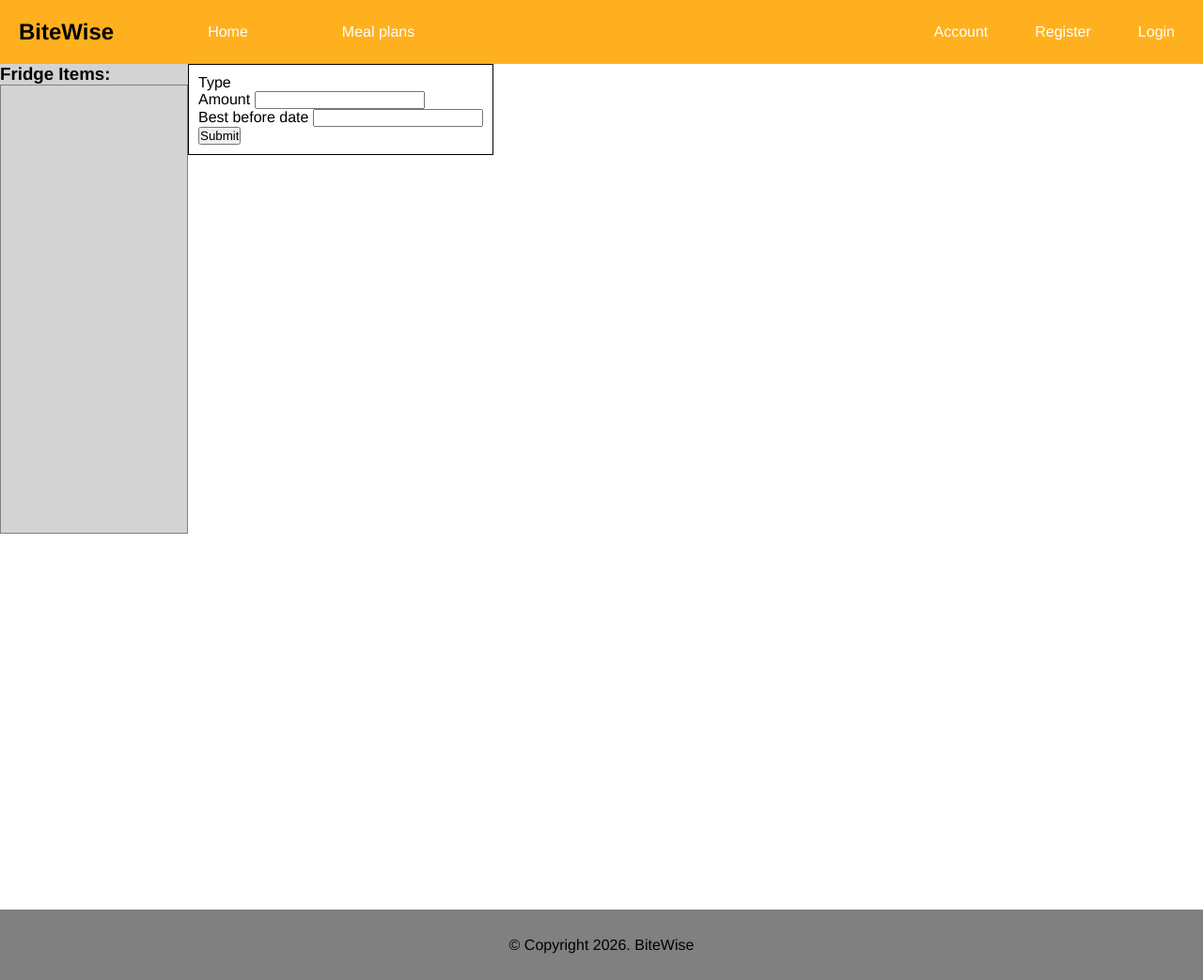
After one commit to MaJaAaAaA1/BiteWise, a Flask app: page /mypage in a window 1280 px wide. The commit adds this page. Shown: the whole page at 94% size. Run offline with Flask 3, Linux system fonts and the light colour scheme; the visitor is signed in with stand-in values (Sample User, id 1); data that the repository does not hold is empty; parts of the project's set-up code (start-up, migrations or seed data) failed here and were passed over.

Commit message:
See/add frigde ingredients
Big commit that adds some queries, routes and also changed mypage with some more css, html and javascript. You can now see your own frigde content and also add to it with a very very basic design. It also has some basic error checking when adding to frigde. Also added units and amounts when viewing a specific recipe.

```diff
--- a/server.py
+++ b/server.py
@@ -39,13 +39,18 @@ def home():
 def recipes():
     return render_template("recipes.html")
 
-# Recipes route
+# Recipe route
 @app.route("/recipes/recipe")
 def recipe():
     if int(request.args.get("recipeid")):
         data = database.getRecipeById(int(request.args.get("recipeid")))
-        return render_template("recipe.html", title=data[0][0], creator=data[0][1], time=data[0][2], instructions=data[0][3])
+        return render_template("recipe.html", title=data[0][0], creator=data[0][1], time=data[0][2], instructions=data[0][3], ingredients=data[0][4], units=data[0][5], amounts=data[0][6])
     return redirect(url_for("recipes"))
+
+# MyPage route
+@app.route("/mypage")
+def myPage():
+    return render_template("mypage.html")
 
 # Login route
 @app.route("/login", methods=['GET', 'POST'])
@@ -95,3 +100,25 @@ def getRecipes():
         data[i][2] = str(data[i][2])
     print(data[0][2])
     return jsonify(data)
+
+@app.route("/getFrigdeInventory")
+def getFrigdeInventory():
+    data = database.getFridgeInventoryById(int(request.args.get("userid")))
+    return jsonify(data)
+
+@app.route("/getAllIngredients")
+def getAllIngredients():
+    data = database.getAllIngredients()
+    return jsonify(data)
+
+@app.route("/addIngredient", methods=["POST"])
+def addIngredient():
+    try:
+        userId = request.form["userid"]
+        ingredientId = request.form["ingredientId"]
+        amount = request.form["amount"]
+        bestBeforeDate = request.form["bestBeforeDate"]
+    except:
+        return jsonify("Not enough data!")
+    message = database.addIngredientToFridge(userId, ingredientId, amount, bestBeforeDate)
+    return jsonify(message)
--- a/static/footer.css
+++ b/static/footer.css
@@ -0,0 +1,8 @@
+footer {
+    display: flex;
+    width: 100%;
+    height: 75px;
+    background-color: grey;
+    justify-content: center;
+    align-items: center;
+}
--- /dev/null
+++ b/static/frigdeItems.js
@@ -0,0 +1,83 @@
+const fridge = document.getElementById("fridgeItems");
+const radioDiv = document.getElementById("radioTypes");
+
+const paramsString = window.location.search;
+const searchParams = new URLSearchParams(paramsString);
+
+// Set userid hidden value
+const addToFrigdeForm = document.getElementById("frigdeForm");
+const hiddenValue = document.createElement("input");
+hiddenValue.name = "userid";
+hiddenValue.type = "hidden";
+hiddenValue.value = searchParams.get("userid");
+addToFrigdeForm.appendChild(hiddenValue);
+
+// Fetch recipes
+const url = "/getFrigdeInventory?userid=" + searchParams.get("userid");
+
+const getData = async () => {
+  await fetch(url)
+    .then((respone) => respone.json())
+    .then((data) => {
+      data.forEach((e) => {
+        createFrigdeBoxes(fridge, e[0], e[1], e[2], e[3]);
+      });
+    });
+
+  await fetch("/getAllIngredients")
+    .then((response) => response.json())
+    .then((data) => {
+      data.forEach((e) => {
+        createIngredientsRadio(radioDiv, e[0], e[1]);
+      });
+    });
+};
+
+const createFrigdeBoxes = (frigde, title, unit, amount, bbd) => {
+  const frigdeItem = document.createElement("div");
+  frigdeItem.classList.add("fridge-item");
+
+  const frigdeTitle = document.createElement("p");
+  frigdeTitle.classList.add("fridge-item-title");
+
+  const frigdeAmount = document.createElement("p");
+  frigdeAmount.classList.add("fridge-item-amount");
+  frigdeAmount.classList.add("push");
+
+  const frigdeBBD = document.createElement("p");
+  frigdeBBD.classList.add("fridge-item-bbd");
+  frigdeBBD.classList.add("hidden");
+
+  frigdeTitle.innerHTML = title;
+  frigdeAmount.innerHTML = amount + " " + unit;
+  frigdeBBD.innerHTML = bbd;
+
+  frigdeItem.addEventListener("click", () => {
+    frigdeBBD.classList.toggle("hidden");
+    frigdeItem.classList.toggle("expand");
+  });
+
+  frigdeItem.appendChild(frigdeTitle);
+  frigdeItem.appendChild(frigdeAmount);
+  frigdeItem.appendChild(frigdeBBD);
+
+  frigde.appendChild(frigdeItem);
+};
+
+const createIngredientsRadio = (radioDiv, ingredientId, ingredientType) => {
+  const radioInput = document.createElement("input");
+  radioInput.type = "radio";
+  radioInput.name = "ingredientId";
+  radioInput.id = ingredientId;
+  radioInput.value = ingredientId;
+
+  const lableInput = document.createElement("label");
+  lableInput.htmlFor = ingredientId;
+  lableInput.innerHTML = ingredientType;
+
+  radioDiv.appendChild(radioInput);
+  radioDiv.appendChild(lableInput);
+  radioDiv.appendChild(document.createElement("br"));
+};
+
+getData();
--- /dev/null
+++ b/static/mypage.css
@@ -0,0 +1,62 @@
+.mypage-grid {
+    display: grid;
+    grid-template-columns: auto auto;
+}
+
+.fridge-box {
+    height: 900px;
+    display: flex;
+}
+
+.fridge-list {
+    display: flex;
+    flex-direction: column;
+    width: 200px;
+    height: 500px;
+    background-color: lightgray;
+}
+
+.fridge-items {
+    border: 1px solid grey;
+    height: 100%;
+}
+
+.fridge-item {
+    display: grid;
+    grid-template-columns: auto auto;
+    height: 25px;
+    background-color: grey;
+    cursor: pointer;
+    border: 1px solid black;
+}
+
+.fridge-item-bbd {
+    font-size: 11px;
+}
+
+.fridge-item:hover {
+    background-color: grey;
+}
+
+.add-to-fridge-box {
+    border: 1px solid black;
+    padding: 10px;
+}
+
+.fridge-form {}
+
+.meal-box {
+    height: 900px;
+}
+
+.push {
+    margin-left: auto;
+}
+
+.hidden {
+    display: none;
+}
+
+.expand {
+    height: 50px !important;
+}
--- a/templates/footer.html
+++ b/templates/footer.html
@@ -1,5 +1,5 @@
 <link rel="stylesheet" href="/static/footer.css">
 
 <footer>
-    <p>FOOOOOOTER</p>
+    <p>&#169; Copyright 2026. BiteWise</p>
 </footer>
--- /dev/null
+++ b/templates/mypage.html
@@ -0,0 +1,52 @@
+<!DOCTYPE html>
+<html lang="en">
+
+<head>
+    <meta charset="UTF-8">
+    <meta name="viewport" content="width=device-width, initial-scale=1.0">
+    <title>Bitewise</title>
+    <link rel="stylesheet" href="/static/style.css">
+    <link rel="stylesheet" href="/static/mypage.css">
+</head>
+
+<body>
+
+    {% include 'nav.html' %}
+
+    <div class="mypage-grid">
+        <div class="fridge-box">
+            <div class="fridge-list">
+                <h3>Fridge Items:</h3>
+                <div class="fridge-items" id="fridgeItems">
+                </div>
+            </div>
+
+            <div class="add-to-fridge">
+                <div class="add-to-fridge-box">
+                    <form name="addToFrigde" action="/addIngredient" class="fridge-form" id="frigdeForm" method="post">
+                        <label for="type">Type</label><br>
+                        <div id="radioTypes">
+
+                        </div>
+                        <label for="amount">Amount</label>
+                        <input type="text" name="amount" id="amount"><br>
+                        <label for="bestBeforeDate">Best before date</label>
+                        <input type="text" name="bestBeforeDate" id="bestBeforeDate"><br>
+                        <input type="submit" name="submit" id="fridge-submit">
+                        <input name="grant_type" type="hidden" value="password">
+                    </form>
+                </div>
+            </div>
+        </div>
+
+        <div class="meal-box">
+
+        </div>
+    </div>
+
+    {% include 'footer.html' %}
+
+    <script src="/static/frigdeItems.js" async></script>
+</body>
+
+</html>
```
Also changed, not shown: BiteWise.sql (+72 -30 lines), TODO.md (+11 -0 lines), database.py (+45 -9 lines), templates/recipe.html (+7 -4 lines).
